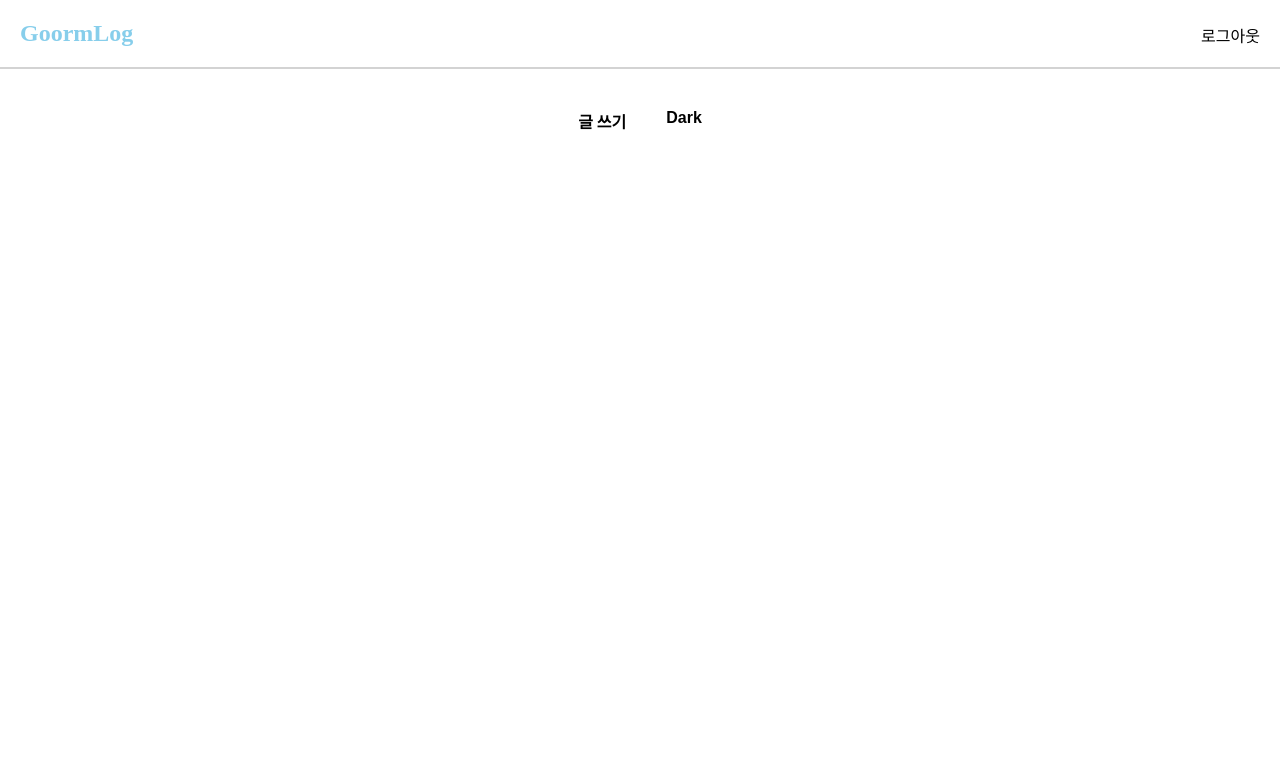
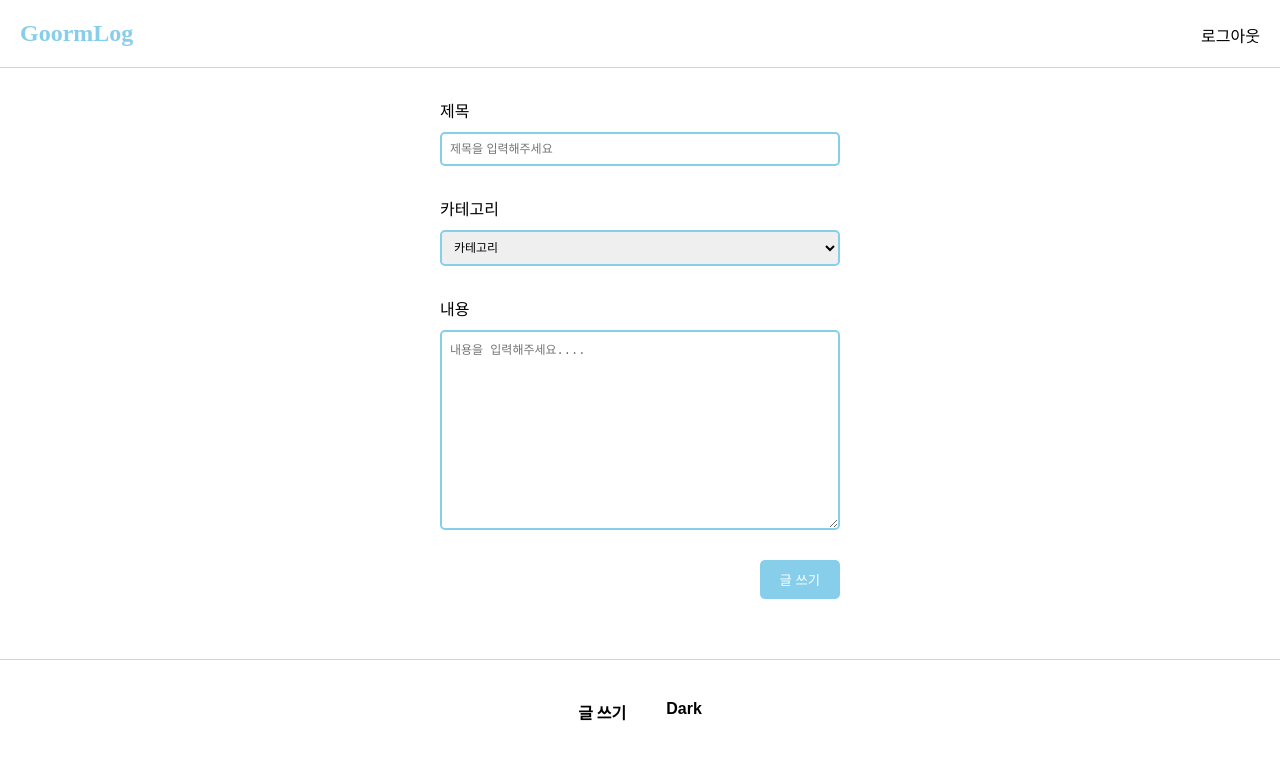
Before and after one commit to goorm12/react-blog, a React (Vite) app: page /posts in a window 1280 px wide. Shown: the top 760 px of the page. Built offline with nearby package versions, Linux system fonts and the light colour scheme; no server answers.

Commit message:
CreatePosts 컴포넌트 추가

```diff
--- a/src/pages/posts/Posts.jsx
+++ b/src/pages/posts/Posts.jsx
@@ -4,6 +4,7 @@ import Button from "../../component/Button";
 import { useAuth } from "../../context/AuthContext";
 import { useNavigate } from "react-router-dom";
 import { useEffect } from "react";
+import CreatePosts from "../../component/CreatePosts";
 
 const Posts = () => {
   const { user, handleLogout } = useAuth();
@@ -19,7 +20,7 @@ const Posts = () => {
       <Header
         rightChild={<Button onClick={handleLogoutAndLogin} text={"로그아웃"} />}
       />
-
+      <CreatePosts />
       <Footer />
     </div>
   );
```
